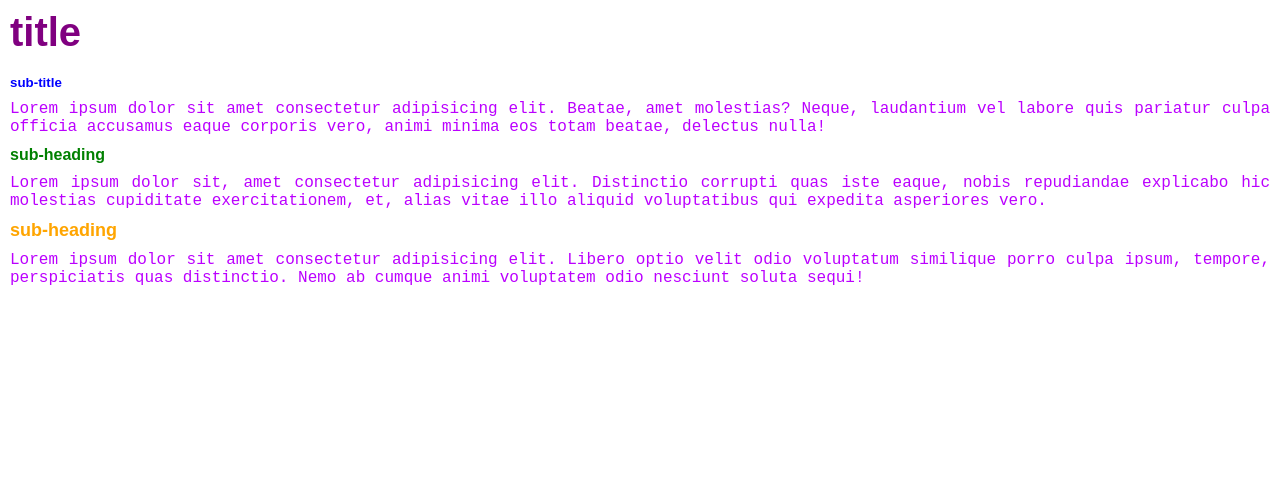
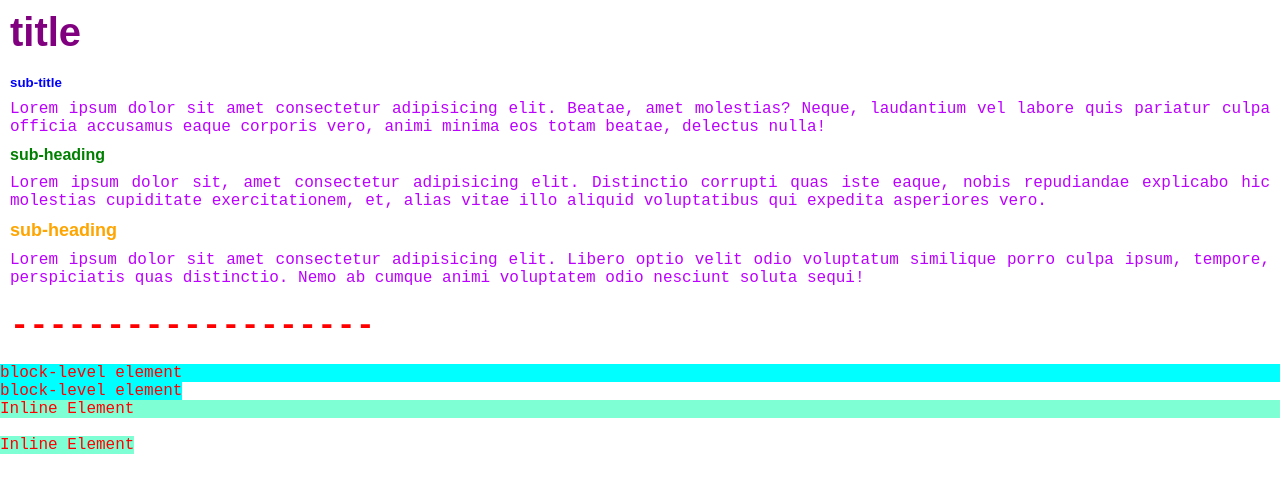
Before and after one commit to moisesoliveira475/CSSEssentialsLinkedinLearning, a plain HTML site: page index.html in a window 1280 px wide. Drawn offline with Linux system fonts and the light colour scheme.

Commit message:
add boxProperties.txt

```diff
--- a/index.html
+++ b/index.html
@@ -6,3 +6,13 @@
 <p>Lorem ipsum dolor sit, amet consectetur adipisicing elit. Distinctio corrupti quas iste eaque, nobis repudiandae explicabo hic molestias cupiditate exercitationem, et, alias vitae illo aliquid voluptatibus qui expedita asperiores vero.</p>
 <h2 class="example example2 example3">sub-heading</h2>
 <p>Lorem ipsum dolor sit amet consectetur adipisicing elit. Libero optio velit odio voluptatum similique porro culpa ipsum, tempore, perspiciatis quas distinctio. Nemo ab cumque animi voluptatem odio nesciunt soluta sequi!</p>
+
+<!--Inline, block and Display-->
+
+<h1>-------------------</h1>
+
+<div style="background-color: aqua;">block-level element</div>
+<div style="background-color: aqua; display: inline;"> block-level element </div>
+<span style="background-color: aquamarine;
+ display: block">Inline Element</span><br><span style="background-color: aquamarine;">Inline Element</span>
+<br>
```
Also changed, not shown: anotacoes.txt, boxProperties.txt (added).
